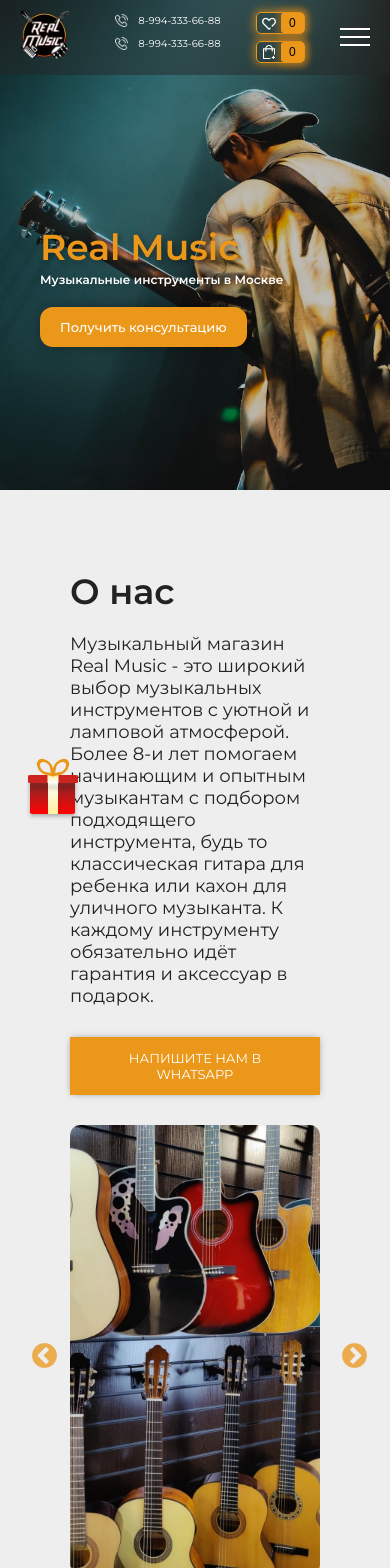
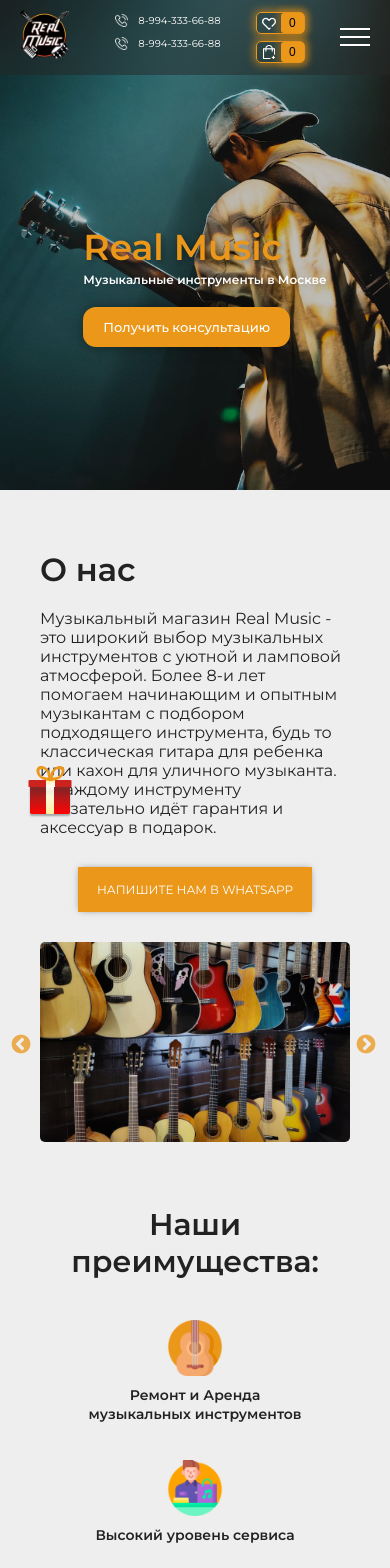
Before and after one commit to Frida21am/real-music-react, a React (Vite) app: page /about in a window 390 px wide. Shown: the top 1568 px of the page. Built offline with nearby package versions, Linux system fonts and the light colour scheme; a web font is replaced by a local one.

Commit message:
Доделала адаптив страниц "О нас" и "Доставка"

```diff
--- a/src/components/DeliveryImportant.tsx
+++ b/src/components/DeliveryImportant.tsx
@@ -3,7 +3,7 @@
     <div className="delivery-important">
       <h3 className="delivery-important__title">Важно:</h3>
       <hr className="delivery-important-line" />
-      <ul className="delivery-stages-list">
+      <ul className="delivery-important-list">
         <li>
           <span>При получении заказа необходимо проверить внешний вид и комплектность товара,</span> а также
           комплектность всего заказа. После получения заказа претензии к внешним дефектам товара, его количеству,
--- a/src/hooks/useGetProductsList.tsx
+++ b/src/hooks/useGetProductsList.tsx
@@ -18,7 +18,7 @@
     return true
   }
   if (selectedFilters.name != null) {
-    if (!product.title.includes(selectedFilters.name)) {
+    if (!product.title.toLowerCase().includes(selectedFilters.name.toLowerCase())) {
       return false
     }
   }
--- a/src/styles/modules/Categories.scss
+++ b/src/styles/modules/Categories.scss
@@ -11,10 +11,11 @@
   margin: 35px 10px 0 10px;
   display: grid;
   grid-template-columns: repeat(7, 1fr);
-  grid-gap: 20px;
+  grid-gap: 20px 0px;
 }
 
 .categories-item {
+  width: 157px;
   cursor: pointer;
   display: flex;
   flex-direction: column;
@@ -79,11 +80,9 @@
 }
 
 @media screen and (max-width: 1200px) {
-  .categories__row {
-    grid-gap: 20px 0px;
-  }
   .categories-item {
-    width: 115px;
+    width: 120px;
+    height: 140px;
   }
   .categories-item__image {
     img {
@@ -109,19 +108,20 @@
     margin: 25px 5px 0 5px;
   }
   .categories-item {
-    width: 88px;
+    width: 90px;
+    height: 100px;
   }
   .categories-item__image {
-    height: 55px;
+    height: 50px;
     img {
-      height: 55px;
+      height: 50px;
     }
   }
   .categories-item:first-child .categories-item__image img {
     height: 40px;
   }
   .categories-item__caption {
-    font-size: 12px;
+    font-size: 11px;
   }
 }
 
@@ -129,6 +129,11 @@
   .categories__row {
     margin: 35px 10px 0 10px;
     grid-template-columns: repeat(5, 1fr);
+    grid-gap: 15px 0px;
+  }
+  .categories-item {
+    width: 93px;
+    height: 100px;
   }
 }
 @media screen and (max-width: 575px) {
--- a/src/styles/modules/Footer.scss
+++ b/src/styles/modules/Footer.scss
@@ -115,7 +115,7 @@
 
 @media screen and (max-width: 575px) {
   .footer__row {
-    grid-template-rows: 1fr 1fr;
+    grid-template-rows: 1fr 0.8fr;
   }
   .footer-text {
     font-size: 13px;
@@ -127,3 +127,14 @@
     font-size: 15px;
   }
 }
+
+@media screen and (max-width: 500px) {
+  .footer__row {
+    grid-template-rows: 1fr 1fr;
+  }
+}
+@media screen and (max-width: 430px) {
+  .footer__row {
+    grid-template-rows: 1fr 1.2fr;
+  }
+}
--- a/src/styles/modules/GiftIcon.scss
+++ b/src/styles/modules/GiftIcon.scss
@@ -210,7 +210,28 @@
     height: 10px;
   }
 }
-@media screen and (max-width: 768px) {
+@media screen and (max-width: 500px) {
+  .gift-icon__box-body {
+    height: 30px;
+    width: 40px;
+    box-shadow: 0px 2px 2px 0px rgba(0, 0, 0, 0.3);
+    &::after {
+      width: 8px;
+    }
+  }
+  .gift-icon__box-lid {
+    height: 7px;
+    width: 43px;
+    &::after {
+      width: 9px;
+    }
+  }
+  .gift-icon__img {
+    width: 55px;
+  }
+  .gift-icon__box-bowtie::before,
+  .gift-icon__box-bowtie::after {
+    width: 8px;
+    height: 8px;
+  }
 }
-@media screen and (max-width: 600px) {
-}
--- a/src/styles/modules/MainFullscreen.scss
+++ b/src/styles/modules/MainFullscreen.scss
@@ -96,4 +96,9 @@
     background-position: -300px center;
     background-color: #bdbdbd;
   }
+  .fullscreen .container {
+    display: flex;
+    align-items: center;
+    justify-content: center;
+  }
 }
--- a/src/styles/modules/PageAboutUs.scss
+++ b/src/styles/modules/PageAboutUs.scss
@@ -63,7 +63,6 @@
 .about-gallery__slider .slick-next:before,
 .about-gallery__slider .slick-prev:before {
   font-size: 29px;
-  color: #fff;
   opacity: 0.75;
   color: #eb971a;
 }
@@ -172,7 +171,7 @@
     width: 100%;
   }
   .about-gallery__title {
-    font-size: 35px;
+    font-size: 34px;
   }
   .about-gallery__text {
     margin: 20px 0 30px 0;
@@ -184,4 +183,93 @@
       padding: 13px 30px;
     }
   }
+  .about-advantages__title {
+    font-size: 34px;
+  }
+  .about-advantages__item-text span {
+    font-size: 16px;
+  }
+  .about-faq__title {
+    font-size: 34px;
+    margin-bottom: 50px;
+  }
+  .about-faq__accordion {
+    font-size: 18px;
+  }
 }
+
+@media screen and (max-width: 767px) {
+  .about-gallery__slider-image {
+    height: 330px;
+  }
+}
+@media screen and (max-width: 575px) {
+  .about-container {
+    padding: 0 40px;
+    margin: 30px auto;
+  }
+  .about-gallery__title {
+    font-size: 32px;
+  }
+  .about-gallery__text {
+    font-size: 16px;
+  }
+  .about-gallery__btn a {
+    font-size: 12px;
+    padding: 15px 19px;
+  }
+  .about-gallery__slider-image {
+    height: 300px;
+    border-radius: 5px;
+  }
+  .about-gallery__slider .slick-next:before,
+  .about-gallery__slider .slick-prev:before {
+    font-size: 22px;
+  }
+  .about-gallery__slider .slick-prev {
+    left: -30px;
+  }
+  .about-gallery__slider .slick-next {
+    right: -25px;
+  }
+  .about-advantages__title {
+    font-size: 30px;
+  }
+  .about-advantages__row {
+    margin: 40px 0;
+  }
+  .about-advantages__item {
+    width: 160px;
+    height: 180px;
+  }
+  .about-faq__title {
+    margin-bottom: 30px;
+    font-size: 30px;
+  }
+  .about-faq__accordion {
+    font-size: 14px;
+  }
+}
+
+@media screen and (max-width: 430px) {
+  .about-gallery__slider-image {
+    height: 200px;
+  }
+  .about-advantages__row {
+    justify-content: center;
+  }
+  .about-advantages__item {
+    width: 220px;
+    height: 140px;
+  }
+  .about-advantages__item-text {
+    margin-top: 5px;
+  }
+  .about-advantages__item-icon img {
+    text-align: center;
+    width: 56px;
+  }
+  .about-advantages__item-text span {
+    font-size: 14px;
+  }
+}
--- a/src/styles/modules/PageDelivery.scss
+++ b/src/styles/modules/PageDelivery.scss
@@ -43,12 +43,13 @@
   border: none;
 }
 .delivery-stages__row {
-  display: flex;
+  display: grid;
+  grid-template-columns: repeat(4, 1fr);
+  grid-gap: 20px 0px;
 }
 .delivery-stages__item {
   display: flex;
   flex-direction: column;
-  width: 220px;
   background-color: #fff;
   padding: 30px;
   border-radius: 15px;
@@ -82,7 +83,7 @@
   background-color: #eb971a;
   border: none;
 }
-.delivery-stages-list {
+.delivery-important-list {
   li {
     font-size: 20px;
     color: #000;
@@ -102,8 +103,9 @@
   font-size: 24px;
 }
 .delivery-companies__row {
-  display: flex;
-  justify-content: space-around;
+  display: grid;
+  grid-template-columns: repeat(4, 1fr);
+  grid-gap: 30px 0;
   margin: 40px auto 70px auto;
   max-width: 900px;
 }
@@ -114,6 +116,7 @@
   align-items: center;
   padding: 0 15px;
   width: 170px;
+  margin: 0 auto;
   img {
     width: 60px;
   }
@@ -134,3 +137,144 @@
     color: #000;
   }
 }
+
+@media screen and (max-width: 1200px) {
+  .delivery-advantages__item img {
+    width: 38px;
+  }
+  .delivery-stages__row {
+    display: grid;
+    grid-template-columns: repeat(2, 1fr);
+    grid-gap: 20px 10px;
+  }
+  .delivery-important-list {
+    list-style-position: inside;
+  }
+  .delivery-companies__title {
+    font-size: 23px;
+  }
+  .delivery-companies__row {
+    max-width: 800px;
+  }
+}
+@media screen and (max-width: 991px) {
+  .delivery-advantages__title {
+    font-size: 34px;
+  }
+  .delivery-advantages__caption {
+    margin: 40px 0 35px 5px;
+    font-size: 24px;
+  }
+  .delivery-advantages__item {
+    margin-bottom: 35px;
+    img {
+      width: 34px;
+    }
+    p {
+      font-size: 19px;
+    }
+  }
+  .delivery-stages__title {
+    font-size: 24px;
+  }
+  .delivery-important__title {
+    font-size: 24px;
+  }
+  .delivery-important-list li {
+    font-size: 19px;
+  }
+  .delivery-companies {
+    padding: 0 0 70px 0;
+  }
+  .delivery-companies__title {
+    font-size: 21px;
+  }
+  .delivery-companies__row {
+    grid-template-columns: repeat(2, 1fr);
+  }
+  .delivery-companies__item img {
+    width: 45px;
+  }
+  .delivery-companies__text {
+    font-size: 19px;
+    p {
+      margin-bottom: 5px;
+    }
+  }
+}
+
+@media screen and (max-width: 767px) {
+  .delivery-companies__title {
+    text-align: center;
+  }
+}
+@media screen and (max-width: 575px) {
+  .delivery-advantages__title {
+    font-size: 30px;
+  }
+  .delivery-advantages__caption {
+    font-size: 22px;
+    text-align: center;
+  }
+  .delivery-advantages__item {
+    margin-bottom: 28px;
+    p {
+      font-size: 17px;
+    }
+    img {
+      width: 32px;
+    }
+  }
+  .delivery-stages__title {
+    font-size: 22px;
+  }
+  .delivery-stages-line {
+    margin: -26px 0 40px 0;
+    width: 110px;
+    border-radius: 2px;
+  }
+  .delivery-stages__row {
+    grid-template-columns: repeat(1, 1fr);
+  }
+  .delivery-stages__item {
+    padding: 25px 35px;
+  }
+  .delivery-stages__item-number {
+    font-size: 35px;
+  }
+  .delivery-stages__item-caption {
+    margin: 8px 0 14px 0;
+    font-size: 18px;
+  }
+  .delivery-stages__item-text {
+    font-size: 15px;
+  }
+  .delivery-important__title {
+    font-size: 22px;
+  }
+  .delivery-important-line {
+    width: 50px;
+    margin: -30px 0 25px 0;
+  }
+  .delivery-important-list li {
+    font-size: 16px;
+  }
+  .delivery-companies__title {
+    margin: 0px auto 10px auto;
+    font-size: 18px;
+  }
+  .delivery-companies__row {
+    grid-template-columns: repeat(1, 1fr);
+  }
+  .delivery-companies__item {
+    p {
+      font-size: 17px;
+    }
+    span {
+      font-size: 14px;
+    }
+  }
+  .delivery-companies__text {
+    font-size: 15px;
+  }
+}
--- a/src/styles/modules/Products.scss
+++ b/src/styles/modules/Products.scss
@@ -266,3 +266,23 @@
     }
   }
 }
+
+@media screen and (max-width: 767px) {
+  .no-products {
+    width: 500px;
+    height: 300px;
+    p {
+      font-size: 16px;
+    }
+  }
+}
+@media screen and (max-width: 575px) {
+  .no-products {
+    border: 1px solid #464646c5;
+    width: 300px;
+    height: 150px;
+    p {
+      font-size: 14px;
+    }
+  }
+}
```
